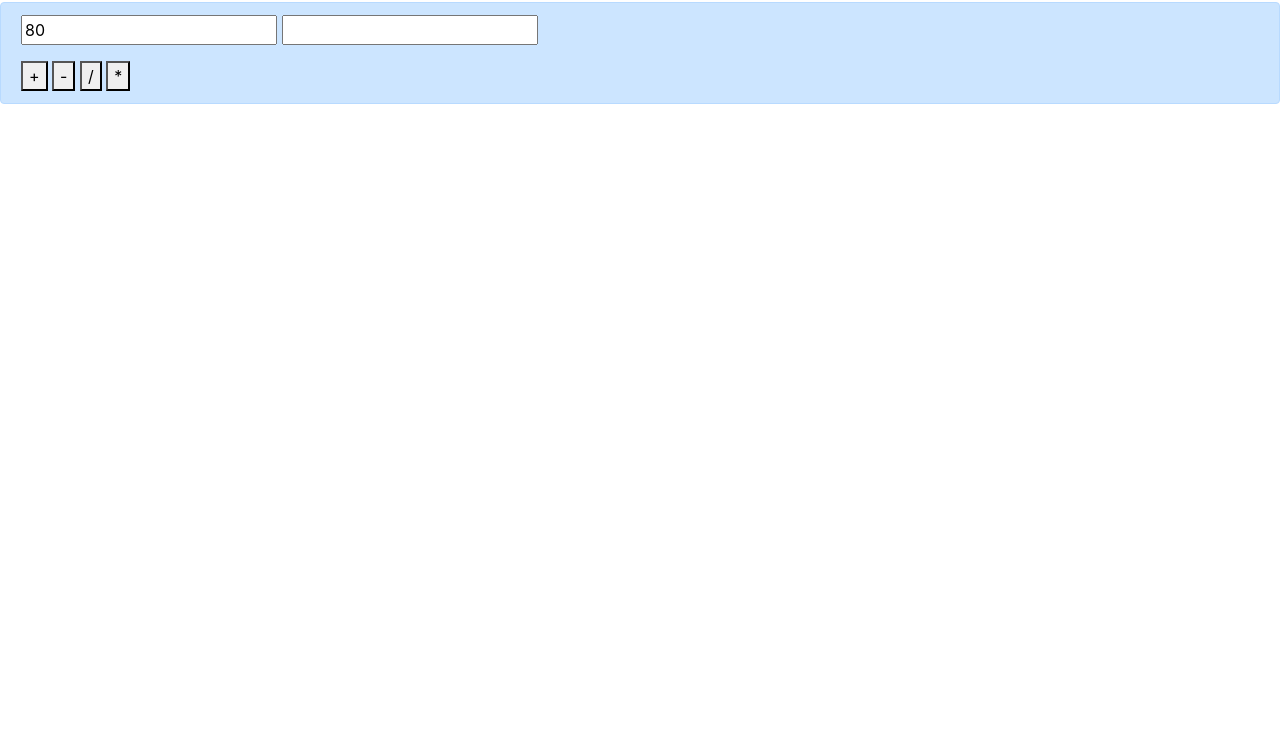
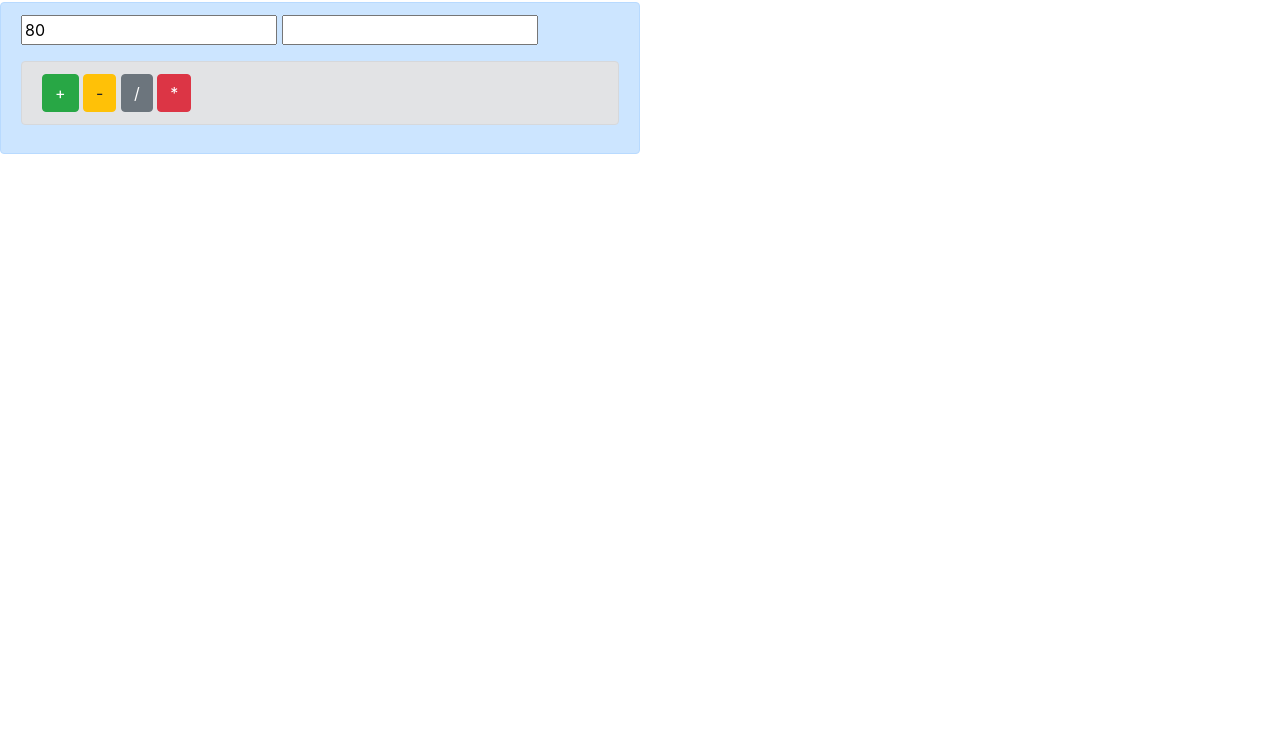
Before and after one commit to instructorjavascript/sCalc, a plain HTML site: page index.html in a window 1280 px wide. Shown: the part 54-800 px from the top of the page. Drawn offline with Linux system fonts and the light colour scheme; files that its build step writes are made by us from their sources; files whose address does not match are found by name.

Commit message:
Updated css

```diff
--- a/index.html
+++ b/index.html
@@ -11,16 +11,16 @@
     <div>
         <h1>Simple Calculator</h1>
 
-        <div class="alert alert-primary">
+        <div class="alert alert-primary col-md-6">
             <input type="text" class="input" id="num1" value="80">
             <input type="text" class="input" id="num2">
             <p id="result"></p>
 
-            <div>
-                <button onclick="add()"> + </button>
-                <button onclick="sub()"> - </button>
-                <button onclick="div()"> / </button>
-                <button onclick="multi()"> * </button>
+            <div class="alert alert-secondary">
+                <button class="btn btn-success btn-md " onclick="add()"> + </button>
+                <button class="btn btn-warning btn-md "onclick="sub()"> - </button>
+                <button class="btn btn-secondary btn-md "onclick="div()"> / </button>
+                <button class="btn btn-danger btn-md "onclick="multi()"> * </button>
             </div>
 
         </div>
```
